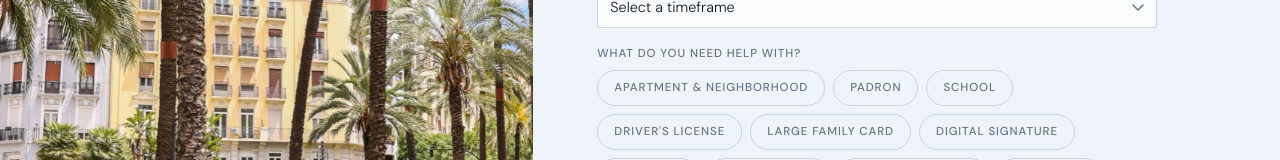
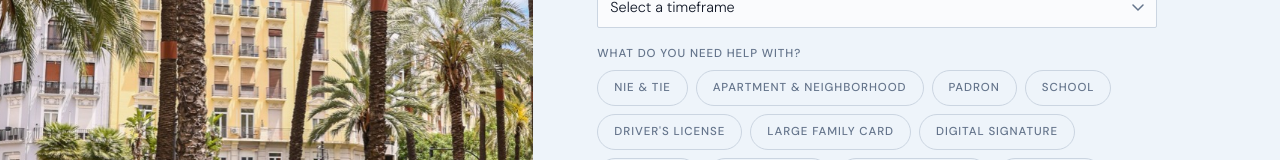
Before and after one commit to mikaelalarson-sys/turia-ventures, a plain HTML site: page index.html in a window 1280 px wide. Shown: the part 4643-4803 px from the top of the page. Drawn offline with nearby package versions, Linux system fonts and the light colour scheme.

Commit message:
Add NIE/TIE checkbox to contact form
Co-Authored-By: Claude Sonnet 4.6 <noreply@anthropic.com>

```diff
--- a/index.html
+++ b/index.html
@@ -895,6 +895,7 @@
           <div class="field">
             <label>What do you need help with?</label>
             <div class="check-group">
+              <label class="check-item"><input type="checkbox" name="services" value="NIE/TIE"> NIE &amp; TIE</label>
               <label class="check-item"><input type="checkbox" name="services" value="Apartment & Neighborhood Guidance"> Apartment &amp; Neighborhood</label>
               <label class="check-item"><input type="checkbox" name="services" value="Padron"> Padron</label>
               <label class="check-item"><input type="checkbox" name="services" value="School"> School</label>
```
